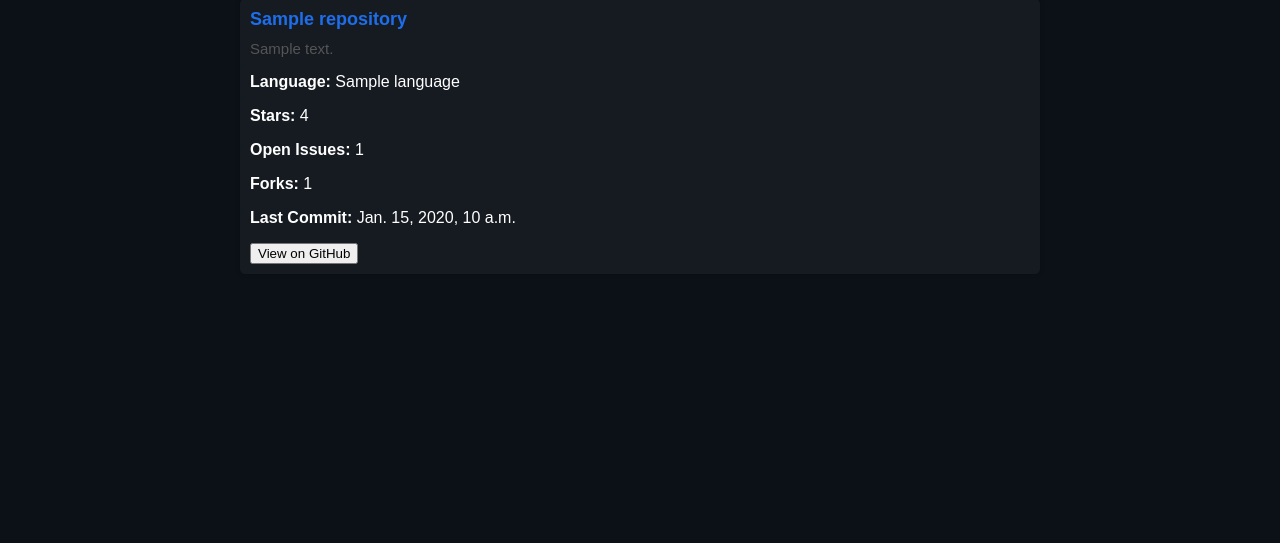
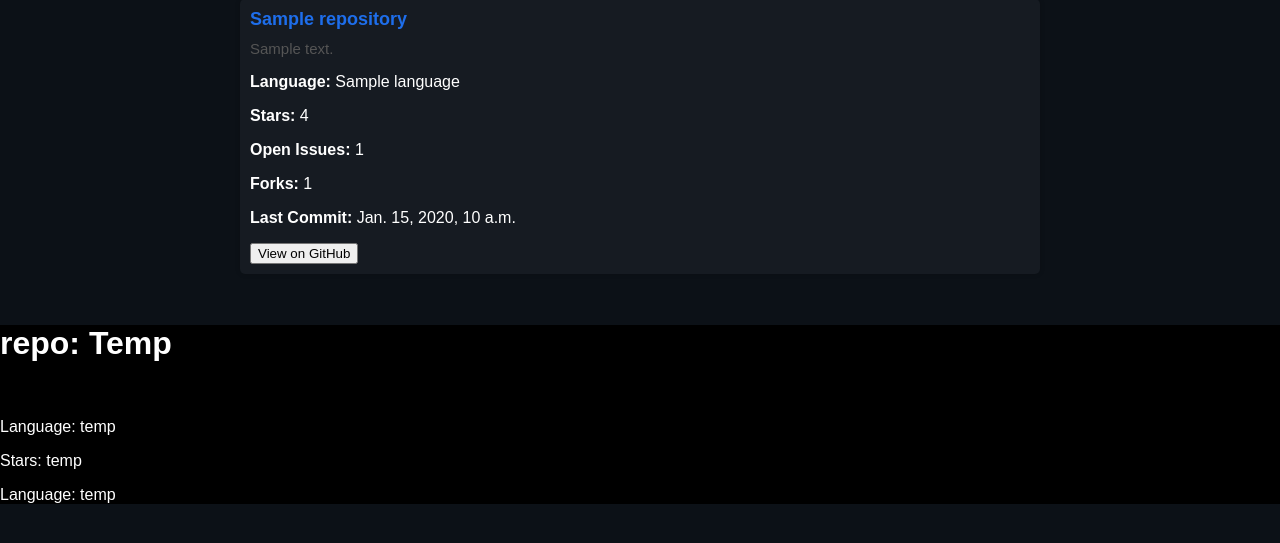
Before and after one commit to UCCS-CS4300-5300/group7-fall2023, a Django app: template repositories/templates/explore.html in a window 1280 px wide. Shown: the part 168-711 px from the top of the page. Run offline with Django 3.2, Linux system fonts and the light colour scheme; the template is opened without the code that fills it: values that come from a table or form of the project are taken from there, others are empty; tables that the repository leaves empty hold one stand-in row (values such as "Sample post"); parts of the project's set-up code (start-up, migrations or seed data) failed here and were passed over.

Commit message:
creating the temp contaners to hold info

```diff
--- a/repositories/templates/explore.html
+++ b/repositories/templates/explore.html
@@ -23,4 +23,14 @@
           {% endfor %}
       </div>
   </div>
+
+<div class="w3-container w3-blue" style = background-color:black; >
+  <h1 style = color:white>repo: Temp</h1>{{ repository.name }}
+  <p style = color:white>Language: temp</p>
+  <p style = color:white>Stars: temp</p>
+  <p style = color:white>Language: temp</p>
+</div>
+
+
+
 {% endblock content %}
```
Lines whose indentation alone changed are shown as unchanged.
